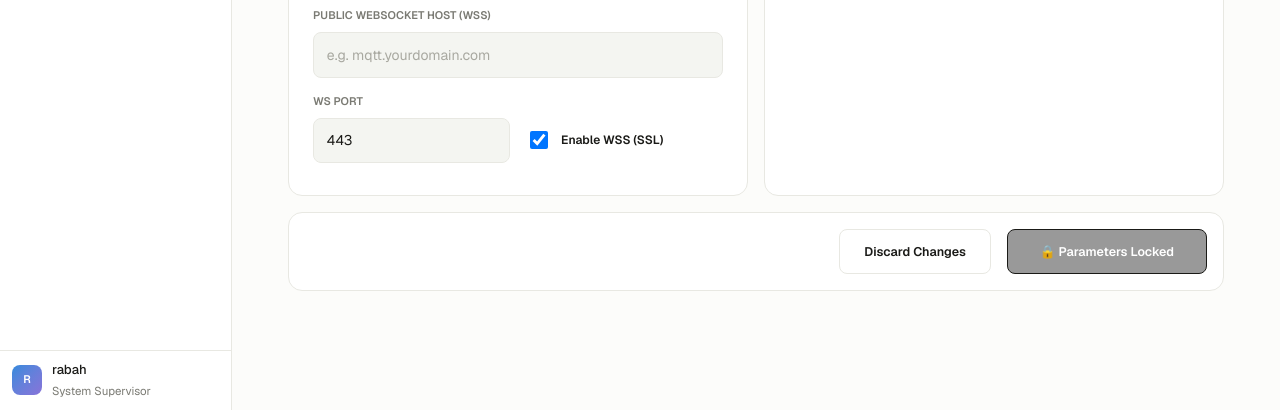
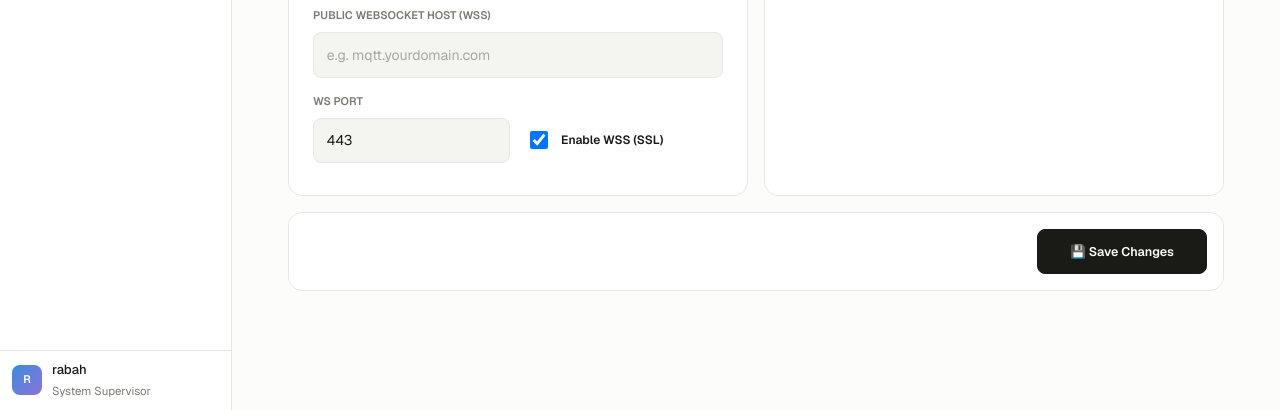
Before and after one commit to ahmedalikhalfaoui6-lgtm/smarthelmet, a Django app: page /settings/ in a window 1280 px wide. Shown: the part 920-1330 px from the top of the page. Run offline with Django 5.2, Linux system fonts and the light colour scheme; a user stored in the database is signed in; data comes from the database, SQL or seed files in the repository.

Commit message:
Update settings.html

```diff
--- a/dashboard/templates/dashboard/settings.html
+++ b/dashboard/templates/dashboard/settings.html
@@ -88,7 +88,7 @@
                         <label style="display: block; font-size: 11px; font-weight: 600; text-transform: uppercase; color: var(--ink-3); margin-bottom: 0.5rem;">
 🔒 Max Allowed Alcohol (mg/L)
 </label>
-                        <input type="number" step="0.01" name="allowed_alcohol_level" value="{{ settings.allowed_alcohol_level }}" readonly style="width: 100%; padding: 0.8rem; border-radius: 8px; border: 1px solid var(--line); background: var(--section);">
+                        <input type="number" step="0.01" name="allowed_alcohol_level" value="{{ settings.allowed_alcohol_level }}" style="width: 100%; padding: 0.8rem; border-radius: 8px; border: 1px solid var(--line); background: var(--section);">
                         <p style="font-size: 11px; color: var(--ink-4); margin-top: 0.5rem;">Readings above this level will trigger a critical incident and alert supervisor.</p>
                     </div>
                     <div class="form-item">
@@ -119,12 +119,10 @@
 
             <div class="card" style="grid-column: 1 / -1; margin-bottom: 4rem;">
                 <div class="card-b" style="display:flex; justify-content: flex-end; gap: 1rem; padding: 1rem;">
-                    <button type="reset" class="btn" style="padding: 0.8rem 1.5rem; border-radius: 8px; font-weight: 600; border: 1px solid var(--line);">Discard Changes</button>
-                   <button type="button"
+                   <button type="submit"
         class="btn primary"
-
-        style="padding:0.8rem 2rem;border-radius:8px;font-weight:600;background:#999;color:#fff;cursor:not-allowed;">
-🔒 Parameters Locked
+        style="padding:0.8rem 2rem;border-radius:8px;font-weight:600;">
+💾 Save Changes
 </button>
                 </div>
             </div>
```
